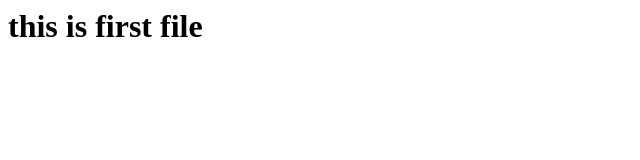
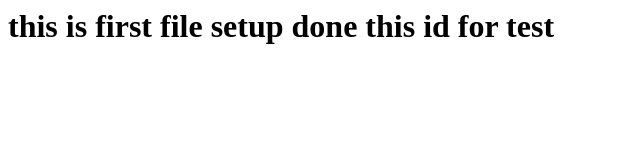
Before and after one commit to manu9290/newrepo_web, a plain HTML site: page index.html in a window 1280 px wide. Shown: the whole page, without its empty margins (0-640 px from the left). Drawn offline with Linux system fonts and the light colour scheme.

Commit message:
added the code

```diff
--- a/index.html
+++ b/index.html
@@ -1 +1 @@
-<h1> this is first file</h1>
+<h1> this is first file  setup done this id for test</h1>
```
